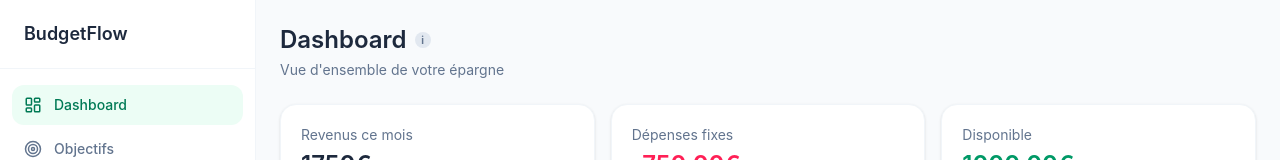
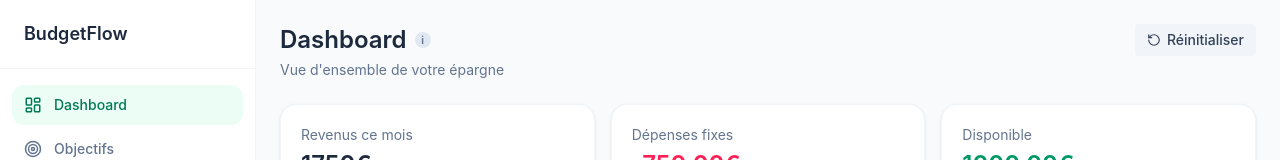
Before and after one commit to VicdSpt/BudgetFlow, a React (Vite) app: page / in a window 1280 px wide. Both pictures are taken after a click on the button "Charger la démo". Shown: the top 160 px of the page. Built offline with nearby package versions, Linux system fonts and the light colour scheme.

Commit message:
feat: reset all data button on dashboard with confirmation

```diff
--- a/src/pages/DashboardPage.tsx
+++ b/src/pages/DashboardPage.tsx
@@ -1,13 +1,16 @@
-import { Sparkles } from "lucide-react"
+import { useState } from "react"
+import { Sparkles, RotateCcw } from "lucide-react"
 import GlobalProgress from "../features/dashboard/components/GlobalProgress"
 import SavingsChart from "../features/dashboard/components/SavingsChart"
 import InfoTooltip from "../components/ui/InfoTooltip"
 import Button from "../components/ui/Button"
+import ConfirmDialog from "../components/ui/ConfirmDialog"
 import { useAppContext } from "../context/AppContext"
 import { buildDemoData } from "../utils/demoData"
 
 export default function DashboardPage() {
   const { state, dispatch } = useAppContext()
+  const [isResetConfirmOpen, setIsResetConfirmOpen] = useState(false)
 
   const isAppEmpty =
     state.goals.length === 0 &&
@@ -22,9 +25,16 @@ export default function DashboardPage() {
     dispatch({ type: "HYDRATE_TRANSACTIONS", payload: demo.transactions })
   }
 
+  const resetAll = () => {
+    dispatch({ type: "HYDRATE_GOALS", payload: [] })
+    dispatch({ type: "HYDRATE_BUDGET", payload: { monthlyIncomes: [], spendingList: [] } })
+    dispatch({ type: "HYDRATE_TRANSACTIONS", payload: [] })
+    setIsResetConfirmOpen(false)
+  }
+
   return (
     <div className="space-y-6">
-      <div className="flex items-center gap-2">
+      <div className="flex items-start justify-between gap-2">
         <div>
           <div className="flex items-center gap-2">
             <h1 className="text-2xl font-semibold text-slate-800">Dashboard</h1>
@@ -32,6 +42,14 @@ export default function DashboardPage() {
           </div>
           <p className="text-sm text-slate-500 mt-1">Vue d'ensemble de votre épargne</p>
         </div>
+        {!isAppEmpty && (
+          <Button variant="secondary" onClick={() => setIsResetConfirmOpen(true)}>
+            <span className="flex items-center gap-1.5">
+              <RotateCcw size={14} />
+              Réinitialiser
+            </span>
+          </Button>
+        )}
       </div>
 
       {isAppEmpty && (
@@ -52,6 +70,15 @@ export default function DashboardPage() {
         <h2 className="font-semibold text-slate-800 mb-4">Épargne par objectif</h2>
         <SavingsChart />
       </div>
+
+      <ConfirmDialog
+        isOpen={isResetConfirmOpen}
+        title="Tout réinitialiser"
+        message="Tous vos objectifs, votre budget et vos dépenses seront définitivement supprimés. Pensez à exporter vos données (Paramètres) si vous voulez les conserver."
+        confirmLabel="Tout supprimer"
+        onConfirm={resetAll}
+        onCancel={() => setIsResetConfirmOpen(false)}
+      />
     </div>
   )
 }
```
